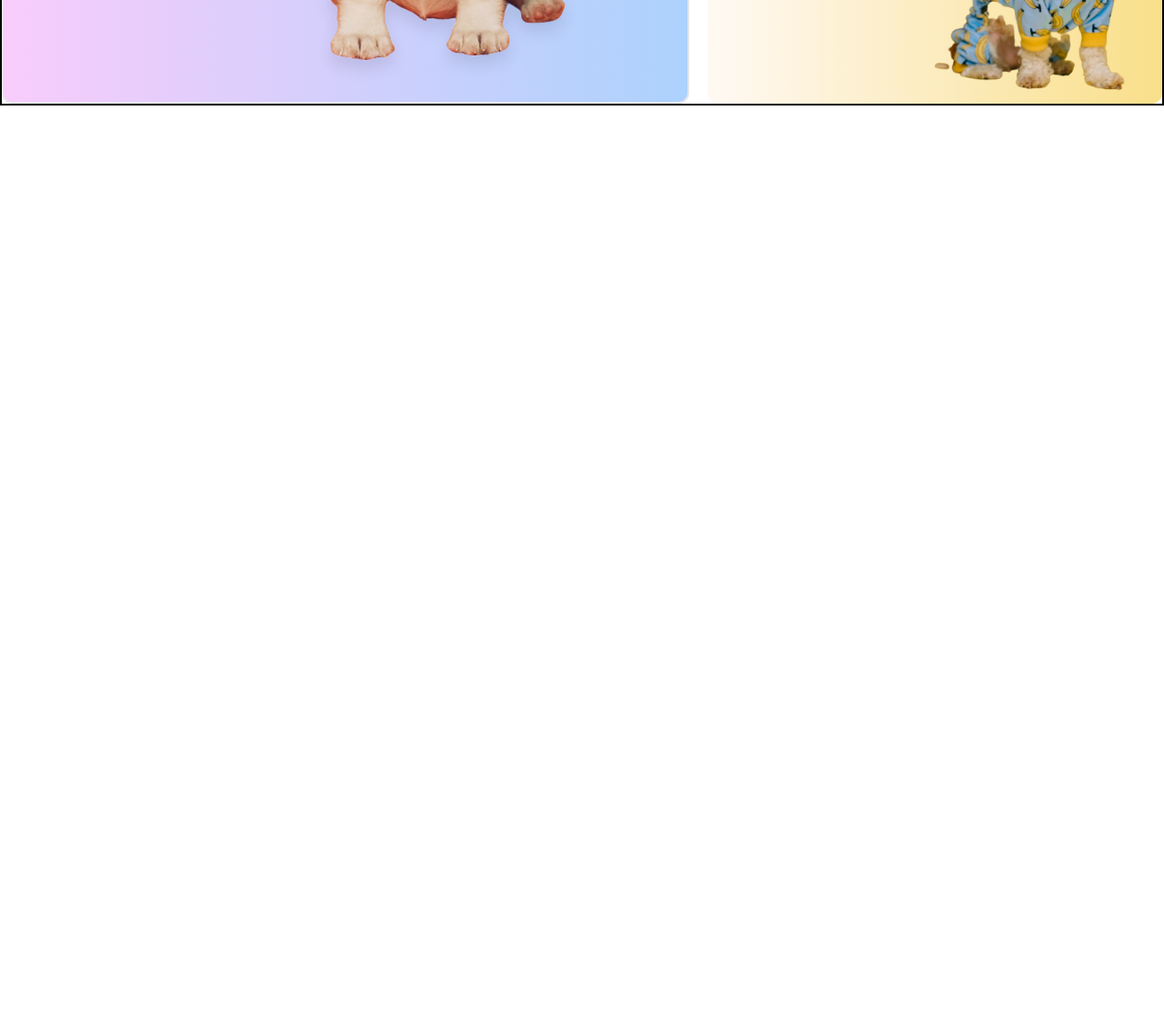
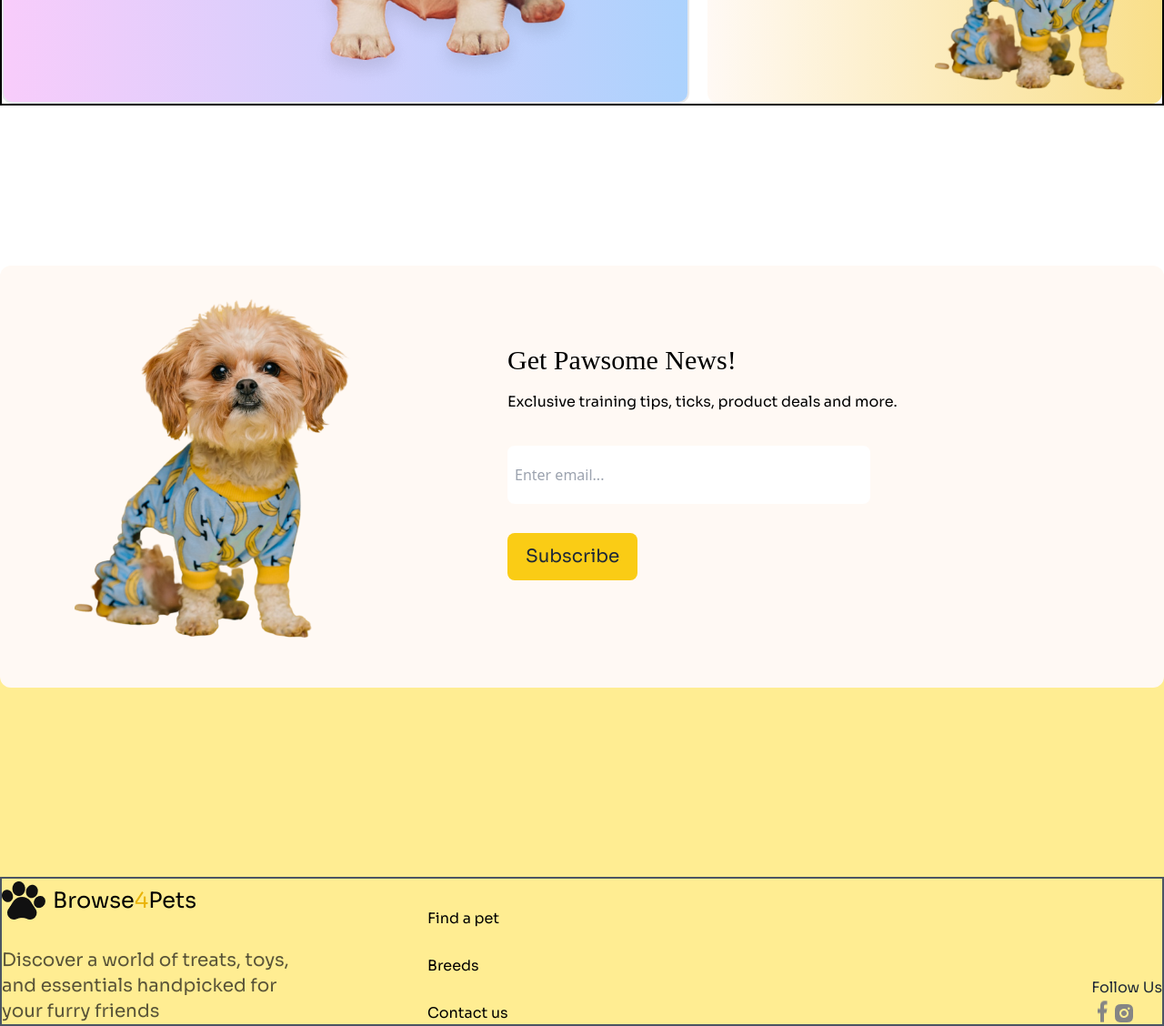
Before and after one commit to MASUDMIAHCS/assignment-3, a plain HTML site: page index.html in a window 1280 px wide. Shown: the part 2464-3592 px from the top of the page at 91% size. Before the commit the page ends 2580 px from the top, so only its background shows below. Drawn offline with nearby package versions, Linux system fonts and the light colour scheme; a web font is replaced by a local one.

Commit message:
the next portion of my assignment

```diff
--- a/index.html
+++ b/index.html
@@ -510,5 +510,64 @@
                 </div>
            </section>
     </main>
+
+    <footer>
+        <div class="mt-96 bg-[#FFDC2680]">
+            <div class="mx-3 lg:max-w-screen-xl bg-[#FFF9F4] lg:mx-auto relative bottom-80 lg:bottom-52 rounded-xl lg:flex items-center justify-around">
+                <div class="mt-9 mb-9">
+                    <img src="c1-assets/cute-pet-mid.png" alt="">
+                </div>
+                <div class="lg:w-2/4">
+                    <h2 class="text-3xl text-black font-normal mb-4 adlam-display text-center lg:text-start">
+                        Get Pawsome News!
+                    </h2>
+                    <p class="text-base font-normal text-black text-5 sora-font mb-9 text-center lg:text-start">
+                        Exclusive training tips, ticks, product deals and more.
+                    </p>
+                   <div class="text-center lg:text-start">
+                    <input type="email" name="" id="" placeholder="Enter email..." class="rounded-lg py-5 pr-40 pl-2 bg-[#FFFFFF] mb-8">
+                   </div>
+                    <div class="text-center lg:text-start">
+                        <button class="capitalize text-xl font-normal sora-font bg-yellow-400 px-5 py-3 rounded-lg mb-8">
+                            subscribe
+                        </button>
+                    </div>
+                </div>
+            </div>
+
+            <div class="max-w-screen-xl mx-auto lg:flex lg:space-x-32 border-2 border-gray-600 space-y-8 px-5 lg:px-0">
+                <div class=" lg:w-2/4">
+                    <div class="flex gap-2 items-center">
+                        <img src="c1-assets/logo-footer.png" alt="">
+                        <h4 class="text-2xl font-normal text-black sora-font">
+                            Browse<span class=" text-2xl font-normal text-yellow-500">4</span>Pets
+                        </h4>
+                    </div>
+                    <p class="text-[#111111B2] font-normal text-xl sora-font mt-7">
+                        Discover a world of treats, toys, and essentials handpicked for your furry friends
+                    </p>
+                </div>
+
+                <div class=" flex flex-col lg:justify-between lg:w-2/4 gap-3">
+                    <a href="" class="text-black font-normal sora-font">Find a pet</a>
+                    <a href="" class="text-black font-normal sora-font">Breeds</a>
+                    <a href="" class="text-black font-normal sora-font">Contact us</a>
+                 </div>
+
+                  <div class="lg:w-2/4 flex flex-col lg:items-end
+                  lg:justify-end">
+                    <div>
+                        <p class="text-base font-normal sora-font">
+                            Follow Us
+                        </p>
+                        <div class="flex space-y-1">
+                            <img src="c1-assets/facebook.png" alt="" class="grayscale">
+                            <img src="c1-assets/insta.png" alt="" class="grayscale">
+                        </div>
+                    </div>
+                  </div>
+            </div>
+        </div>
+       </footer>
 </body>
 </html>
```
Also changed, not shown: c1-assets/facebook.png (added), c1-assets/insta.png (added).
